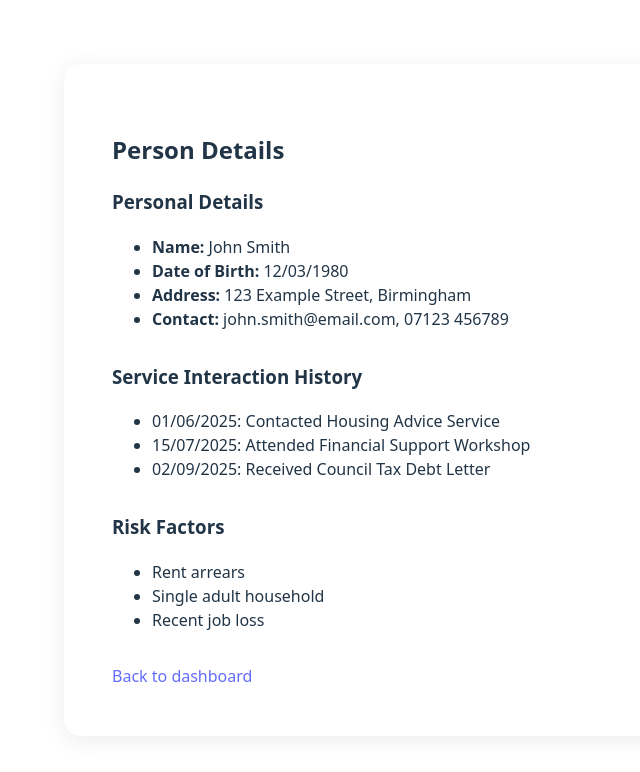
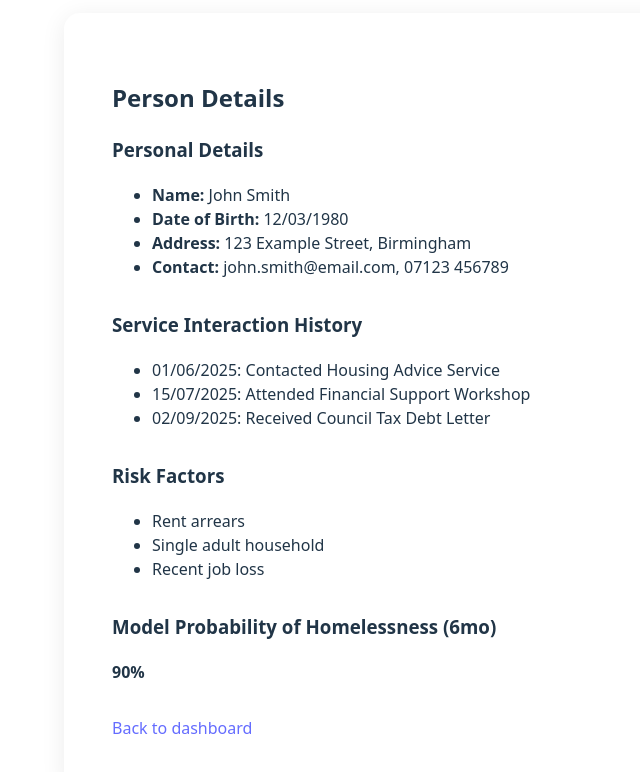
Before and after one commit to Moggach/local-gov-innovation-hackathon, a React (Vite) app: page /person/1 in a window 1280 px wide. Shown: the top 772 px of the page, without its empty margins (178-818 px from the left). Built offline with nearby package versions, Linux system fonts and the light colour scheme.

Commit message:
person page data is now dynamic

```diff
--- a/src/App.tsx
+++ b/src/App.tsx
@@ -1,5 +1,6 @@
 import './App.css';
 import MapHotspots from './MapHotspots';
+import PersonPage from './PersonPage';
 import {
   BrowserRouter as Router,
   Routes,
@@ -15,40 +16,6 @@ const cases = [
   { id: 4, name: 'Alex Green', risk: 'High', details: 'Eviction notice', probability: 80 },
 ];
 
-function PersonPage() {
-  // Template person page
-  return (
-    <div className="person-page" style={{ padding: '3em', maxWidth: '700px', margin: '0 auto', background: '#fff', borderRadius: '16px', boxShadow: '0 4px 24px rgba(0,0,0,0.08)' }}>
-      <h2>Person Details</h2>
-      <section style={{ marginBottom: '2em' }}>
-        <h3>Personal Details</h3>
-        <ul>
-          <li><strong>Name:</strong> John Smith</li>
-          <li><strong>Date of Birth:</strong> 12/03/1980</li>
-          <li><strong>Address:</strong> 123 Example Street, Birmingham</li>
-          <li><strong>Contact:</strong> john.smith@email.com, 07123 456789</li>
-        </ul>
-      </section>
-      <section style={{ marginBottom: '2em' }}>
-        <h3>Service Interaction History</h3>
-        <ul>
-          <li>01/06/2025: Contacted Housing Advice Service</li>
-          <li>15/07/2025: Attended Financial Support Workshop</li>
-          <li>02/09/2025: Received Council Tax Debt Letter</li>
-        </ul>
-      </section>
-      <section style={{ marginBottom: '2em' }}>
-        <h3>Risk Factors</h3>
-        <ul>
-          <li>Rent arrears</li>
-          <li>Single adult household</li>
-          <li>Recent job loss</li>
-        </ul>
-      </section>
-      <Link to="/">Back to dashboard</Link>
-    </div>
-  );
-}
 
 const hotspots = [
   { id: 1, name: 'Central Park', lat: 51.5074, lng: -0.1278, count: 12 },
--- /dev/null
+++ b/src/PersonPage.tsx
@@ -0,0 +1,100 @@
+import { Link, useParams } from 'react-router-dom';
+
+// Dummy details for demo purposes
+const detailsById: Record<number, any> = {
+  1: {
+    dob: '12/03/1980',
+    address: '123 Example Street, Birmingham',
+    contact: 'john.smith@email.com, 07123 456789',
+    history: [
+      '01/06/2025: Contacted Housing Advice Service',
+      '15/07/2025: Attended Financial Support Workshop',
+      '02/09/2025: Received Council Tax Debt Letter',
+    ],
+    riskFactors: ['Rent arrears', 'Single adult household', 'Recent job loss'],
+  },
+  2: {
+    dob: '22/08/1975',
+    address: '45 Example Road, Birmingham',
+    contact: 'jane.doe@email.com, 07987 654321',
+    history: [
+      '10/05/2025: Contacted Council Tax Team',
+      '20/06/2025: Attended Debt Advice Session',
+    ],
+    riskFactors: ['Council tax debt', 'Single parent'],
+  },
+  3: {
+    dob: '03/11/1990',
+    address: '78 Example Avenue, Birmingham',
+    contact: 'sam.lee@email.com, 07812 345678',
+    history: [
+      '05/04/2025: Universal Credit application',
+    ],
+    riskFactors: ['Universal Credit delay', 'Young adult'],
+  },
+  4: {
+    dob: '30/01/1985',
+    address: '9 Example Close, Birmingham',
+    contact: 'alex.green@email.com, 07777 888999',
+    history: [
+      '12/09/2025: Received Eviction Notice',
+      '18/09/2025: Contacted Housing Advice Service',
+    ],
+    riskFactors: ['Eviction notice', 'Private renter'],
+  },
+};
+
+export default function PersonPage() {
+  const { id } = useParams();
+  const personId = Number(id);
+  // Cases array must be imported from App
+  const cases = [
+    { id: 1, name: 'John Smith', risk: 'High', details: 'Rent arrears', probability: 90 },
+    { id: 2, name: 'Jane Doe', risk: 'Medium', details: 'Council tax debt', probability: 60 },
+    { id: 3, name: 'Sam Lee', risk: 'Low', details: 'Universal Credit delay', probability: 20 },
+    { id: 4, name: 'Alex Green', risk: 'High', details: 'Eviction notice', probability: 80 },
+  ];
+  const person = cases.find(c => c.id === personId);
+  const details = detailsById[personId];
+
+  if (!person || !details) {
+    return (
+      <div className="person-page" style={{ padding: '3em', maxWidth: '700px', margin: '0 auto', background: '#fff', borderRadius: '16px', boxShadow: '0 4px 24px rgba(0,0,0,0.08)' }}>
+        <h2>Person Not Found</h2>
+        <Link to="/">Back to dashboard</Link>
+      </div>
+    );
+  }
+
+  return (
+    <div className="person-page" style={{ padding: '3em', maxWidth: '700px', margin: '0 auto', background: '#fff', borderRadius: '16px', boxShadow: '0 4px 24px rgba(0,0,0,0.08)' }}>
+      <h2>Person Details</h2>
+      <section style={{ marginBottom: '2em' }}>
+        <h3>Personal Details</h3>
+        <ul>
+          <li><strong>Name:</strong> {person.name}</li>
+          <li><strong>Date of Birth:</strong> {details.dob}</li>
+          <li><strong>Address:</strong> {details.address}</li>
+          <li><strong>Contact:</strong> {details.contact}</li>
+        </ul>
+      </section>
+      <section style={{ marginBottom: '2em' }}>
+        <h3>Service Interaction History</h3>
+        <ul>
+          {details.history.map((h: string, idx: number) => <li key={idx}>{h}</li>)}
+        </ul>
+      </section>
+      <section style={{ marginBottom: '2em' }}>
+        <h3>Risk Factors</h3>
+        <ul>
+          {details.riskFactors.map((r: string, idx: number) => <li key={idx}>{r}</li>)}
+        </ul>
+      </section>
+      <section style={{ marginBottom: '2em' }}>
+        <h3>Model Probability of Homelessness (6mo)</h3>
+        <p><strong>{person.probability}%</strong></p>
+      </section>
+      <Link to="/">Back to dashboard</Link>
+    </div>
+  );
+}
```
